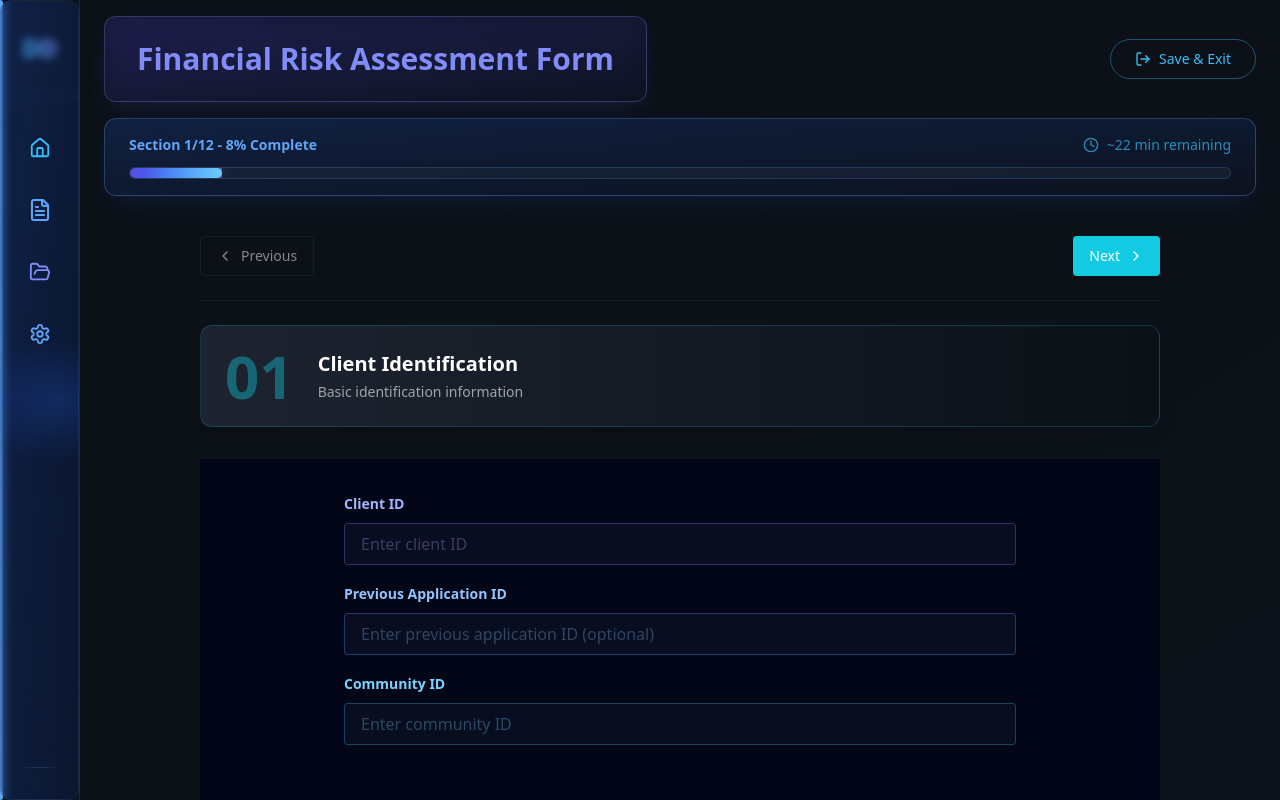
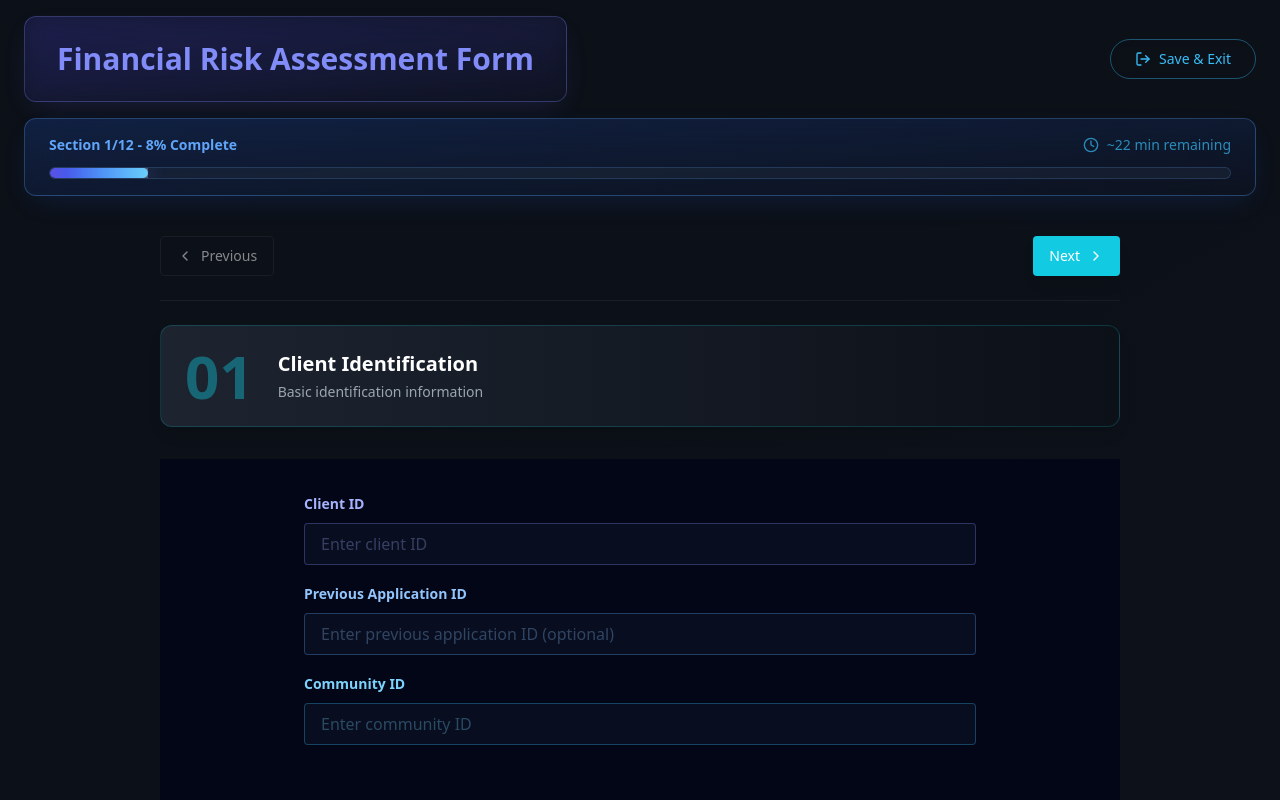
Before and after one commit to AreedAdmin/defaultdetect-bloomberg-auth, a React (Vite) app: page /form in a window 1280 px wide. Built offline with nearby package versions, Linux system fonts and the light colour scheme; the HTML template or start-up script is replaced by a standard one.

Commit message:
Refactor: Remove sidebar from form sections

```diff
--- a/src/components/layout/DashboardLayout.tsx
+++ b/src/components/layout/DashboardLayout.tsx
@@ -9,14 +9,15 @@ interface DashboardLayoutProps {
 
 export const DashboardLayout = ({ children }: DashboardLayoutProps) => {
   const location = useLocation();
-  const isCollapsed = ["/form", "/reports", "/settings"].includes(location.pathname);
+  const isFormPage = location.pathname === "/form";
+  const isCollapsed = ["/reports", "/settings"].includes(location.pathname);
 
   return (
     <div className="min-h-screen bg-background">
-      <Sidebar />
+      {!isFormPage && <Sidebar />}
       <motion.main
         className="min-h-screen"
-        animate={{ marginLeft: isCollapsed ? "80px" : "250px" }}
+        animate={{ marginLeft: isFormPage ? "0px" : (isCollapsed ? "80px" : "250px") }}
         transition={{ type: "spring", stiffness: 300, damping: 30 }}
       >
         {children}
```
